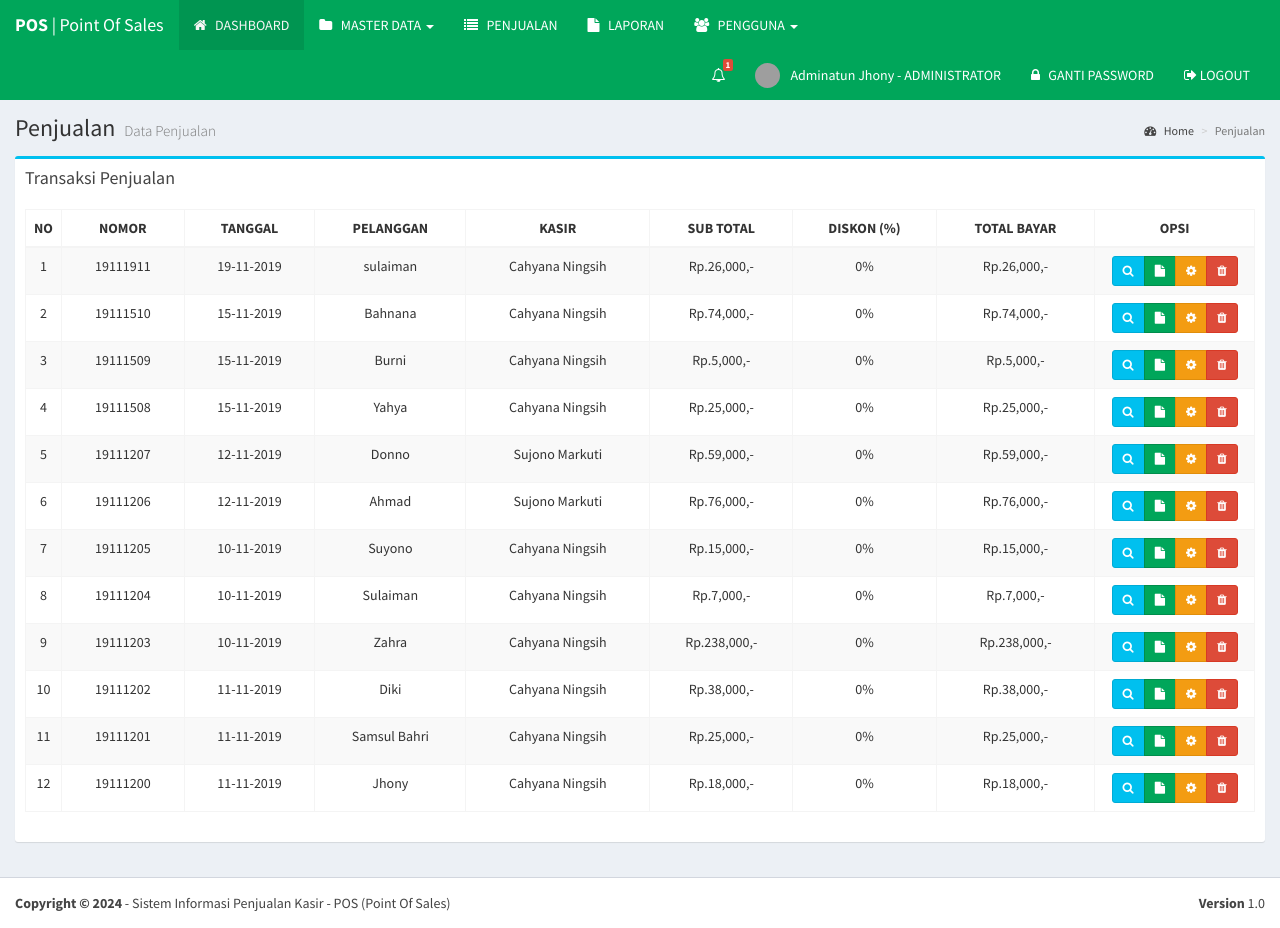
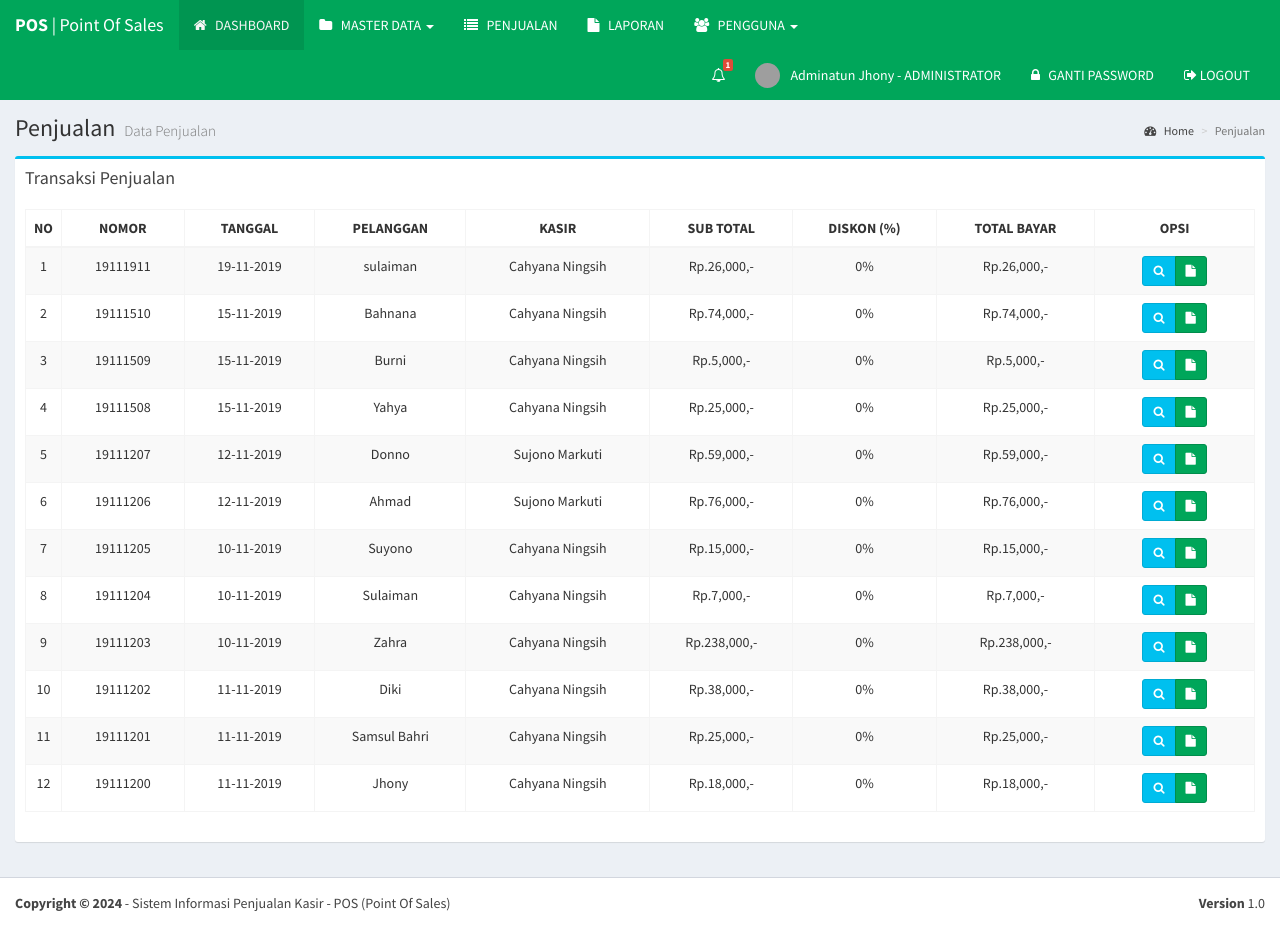
Before and after one commit to exceldeo/project_pos, a PHP site: page /admin/penjualan.php in a window 1280 px wide. Run offline with PHP 8.4, Linux system fonts and the light colour scheme; a user stored in the database is signed in; data comes from the database, SQL or seed files in the repository; some libraries are stand-ins or nearby versions; grey boxes are pictures that could not be loaded.

Commit message:
fix: fixing

```diff
--- a/admin/penjualan.php
+++ b/admin/penjualan.php
@@ -67,10 +67,10 @@
                             <i class="fa fa-search"></i>
                           </button>
                           <a target="_blank" href="penjualan_print.php?id=<?php echo $d['invoice_id']; ?>" class="btn btn-success btn-sm"><i class="fa fa-file"></i></a>
-                          <a href="penjualan_edit.php?id=<?php echo $d['invoice_id']; ?>" class="btn btn-warning btn-sm"><i class="fa fa-cog"></i></a>
+                          <!-- <a href="penjualan_edit.php?id=<?php echo $d['invoice_id']; ?>" class="btn btn-warning btn-sm"><i class="fa fa-cog"></i></a>
                           <button type="button" class="btn btn-danger btn-sm" data-toggle="modal" data-target="#hapus_penjualan_<?php echo $d['invoice_id'] ?>">
                             <i class="fa fa-trash"></i>
-                          </button>
+                          </button> -->
                         </div>
                         <div class="modal fade" id="detail_pembelian_<?php echo $d['invoice_id'] ?>" tabindex="-1" role="dialog" aria-labelledby="exampleModalLabel" aria-hidden="true">
                           <div class="modal-dialog" role="document">
```
